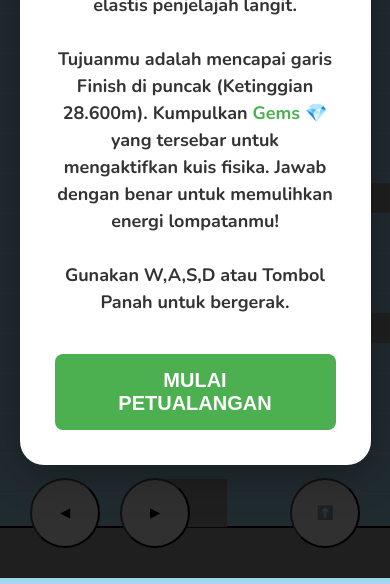
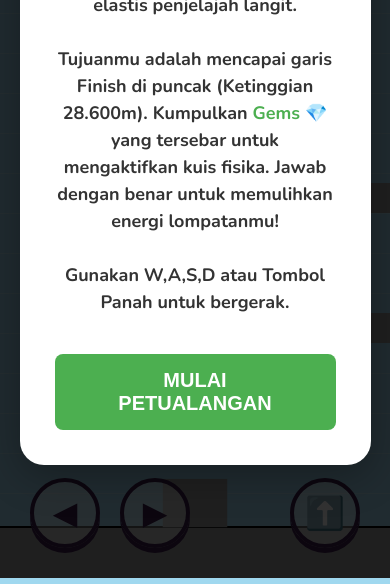
Before and after one commit to fisikaon8675/Jump-jump-Fisika, a plain HTML site: page index.html in a window 390 px wide. Shown: the part 266-850 px from the top of the page. Drawn offline with nearby package versions, Linux system fonts and the light colour scheme.

Commit message:
Update style.css

```diff
--- a/style.css
+++ b/style.css
@@ -123,3 +123,31 @@ body, html {
     box-shadow: 0 6px 0 #3b1c4a; transition: transform 0.1s, box-shadow 0.1s;
 }
 .restart-btn:active { transform: translateY(6px); box-shadow: 0 0 0 #3b1c4a; }
+
+/* Mobile Controls */
+.control-btn {
+    background: rgba(255, 255, 255, 0.4);
+    border: 4px solid #3b1c4a;
+    font-size: 32px;
+    color: #3b1c4a;
+    cursor: pointer;
+    user-select: none;
+    -webkit-user-select: none;
+    display: flex;
+    justify-content: center;
+    align-items: center;
+    box-shadow: 0 5px 0 #3b1c4a;
+    transition: transform 0.1s, box-shadow 0.1s, background 0.1s;
+    touch-action: manipulation; /* Cegah double-tap zoom */
+}
+.control-btn:active, .control-btn.active {
+    transform: translateY(5px);
+    box-shadow: 0 0 0 #3b1c4a;
+    background: rgba(255, 255, 255, 0.8);
+}
+
+@media (min-width: 1024px) {
+    #mobile-controls {
+        display: none !important; /* Sembunyikan di layar desktop/laptop */
+    }
+}
```
